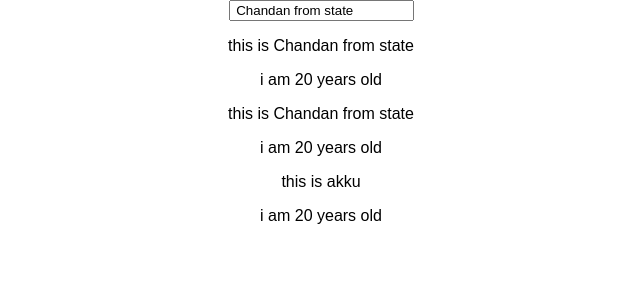
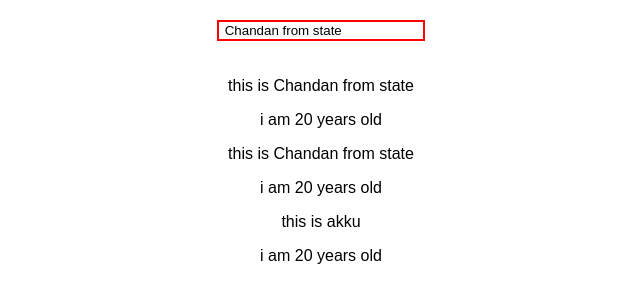
Before and after one commit to Chandan-Saini/react-app-old-script-1.1.5-prctc, a React (Create React App) app: page / in a window 1280 px wide. Shown: the top 302 px of the page, without its empty margins (319-959 px from the left). Built offline with nearby package versions, Linux system fonts and the light colour scheme.

Commit message:
used inline styling

```diff
--- a/src/UserInput/UserInput.js
+++ b/src/UserInput/UserInput.js
@@ -1,8 +1,14 @@
 import React from "react"
 
 const userInput=(props)=>{
+    const style={
+        border:"2px solid red",
+        width:"200px",
+        margin:"20px auto"
 
-    return <input type="text" onChange={props.change} value={props.curName} />
+    }
+
+    return <input style={style} type="text" onChange={props.change} value={props.curName} />
 }
 
 export default userInput
```
